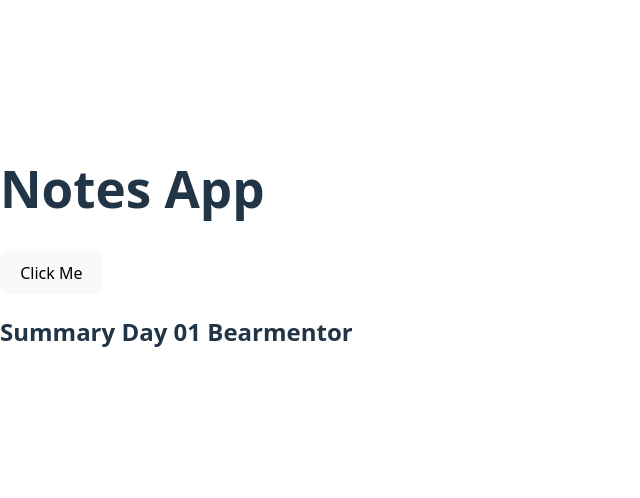
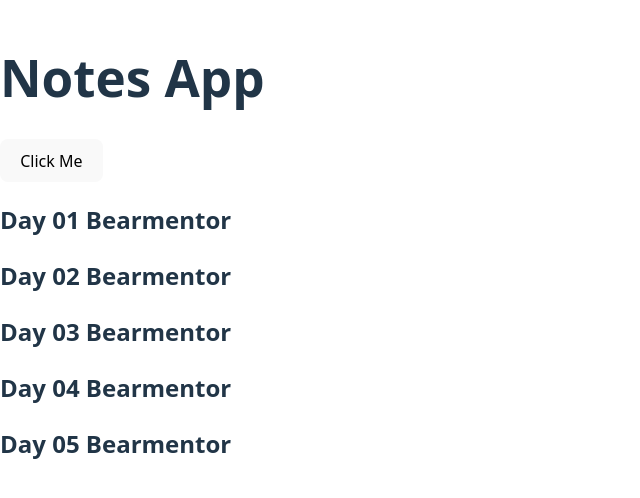
Before and after one commit to purnomoarif/notes-app, a React (Vite) app: page / in a window 1280 px wide. Shown: the part 152-650 px from the top of the page, without its empty margins (0-640 px from the left). Built offline with nearby package versions, Linux system fonts and the light colour scheme.

Commit message:
feat: notes propt name

```diff
--- a/src/App.tsx
+++ b/src/App.tsx
@@ -3,15 +3,19 @@ export function App() {
     <div className="App">
       <h1>Notes App</h1>
       <button>Click Me</button>
-      <Notes />
+      <Notes name="Day 01 Bearmentor" />
+      <Notes name="Day 02 Bearmentor" />
+      <Notes name="Day 03 Bearmentor" />
+      <Notes name="Day 04 Bearmentor" />
+      <Notes name="Day 05 Bearmentor" />
     </div>
   );
 }
 
-function Notes() {
+export function Notes({ name }: { name: string }) {
   return (
     <div>
-      <h2>Summary Day 01 Bearmentor</h2>
+      <h2>{name}</h2>
     </div>
   );
 }
```
